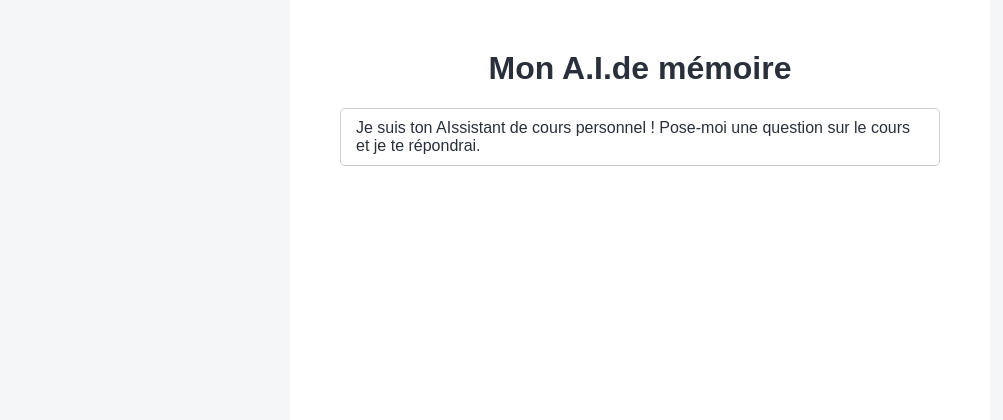
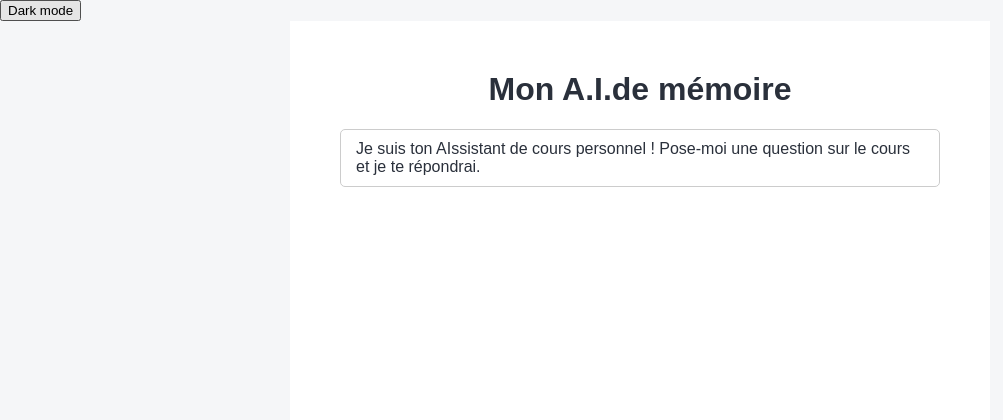
Before and after one commit to AlbericTrancart/hackathon-ponts, a Flask app: page / in a window 1280 px wide. Shown: the top 420 px of the page, without its empty margins (0-1003 px from the left). Run offline with Flask 3, Linux system fonts and the light colour scheme; parts of the project's set-up code (start-up, migrations or seed data) failed here and were passed over.

Commit message:
added a dark mode button, function doesn't work yet but doesn't impede on overall functionment

```diff
--- a/static/style.css
+++ b/static/style.css
@@ -6,6 +6,15 @@
   --border-color: #cccccc;
   --secondary-color: #fff6d3;
   --loader-bullet-size: 6px;
+}
+
+.checkbox {
+  --body-background-color: #07090a;
+  --main-background-color: #000000;
+  --main-color: #c4d5d4;
+  --border-color: #55eedd;
+  --secondary-color: #fff6d3;
+
 }
 
 * {
@@ -102,6 +111,7 @@ body {
   width: 80px;
   height: var(--loader-bullet-size);
 }
+
 .loader div {
   position: absolute;
   top: 0;
@@ -111,42 +121,52 @@ body {
   background-color: var(--main-color);
   animation-timing-function: cubic-bezier(0, 1, 1, 0);
 }
+
 .loader div:nth-child(1) {
   left: calc(var(--loader-bullet-size) * 0.5);
   animation: loader1 0.6s infinite;
 }
+
 .loader div:nth-child(2) {
   left: calc(var(--loader-bullet-size) * 0.5);
   animation: loader2 0.6s infinite;
 }
+
 .loader div:nth-child(3) {
   left: calc(var(--loader-bullet-size) * 2.5);
   animation: loader2 0.6s infinite;
 }
+
 .loader div:nth-child(4) {
   left: calc(var(--loader-bullet-size) * 4);
   animation: loader3 0.6s infinite;
 }
+
 @keyframes loader1 {
   0% {
     transform: scale(0);
   }
+
   100% {
     transform: scale(1);
   }
 }
+
 @keyframes loader3 {
   0% {
     transform: scale(1);
   }
+
   100% {
     transform: scale(0);
   }
 }
+
 @keyframes loader2 {
   0% {
     transform: translate(0, 0);
   }
+
   100% {
     transform: translate(calc(var(--loader-bullet-size) * 2), 0);
   }
--- a/templates/index.html
+++ b/templates/index.html
@@ -1,15 +1,16 @@
 <!DOCTYPE html>
 <html lang="fr">
+
 <head>
   <title>Ma page</title>
 
-    <link
-      rel="stylesheet"
-      href="{{ url_for('static', filename='style.css') }}"
-    />
+  <link rel="stylesheet" href="{{ url_for('static', filename='style.css') }}" />
 </head>
 
 <body>
+  <button type="checkbox" class="checkbox" id="dark-mode">
+    Dark mode
+  </button>
   <main class="main-container">
     <header class="header">
       <h1 class="header-title">Mon A.I.de mémoire</h1>
@@ -25,13 +26,7 @@
     <form id="prompt-form" class="prompt-container">
       <label for="prompt" class="prompt-label">Message</label>
 
-        <input
-          type="text"
-          id="prompt"
-          name="prompt"
-          class="prompt-input"
-          autocomplete="off"
-        />
+      <input type="text" id="prompt" name="prompt" class="prompt-input" autocomplete="off" />
 
       <button type="submit" class="button" id="submit-button">Envoyer</button>
 
@@ -43,4 +38,5 @@
     <script src="{{ url_for('static', filename='prompt.js') }}"></script>
   </main>
 </body>
+
 </html>
```
Lines whose indentation alone changed are shown as unchanged.
